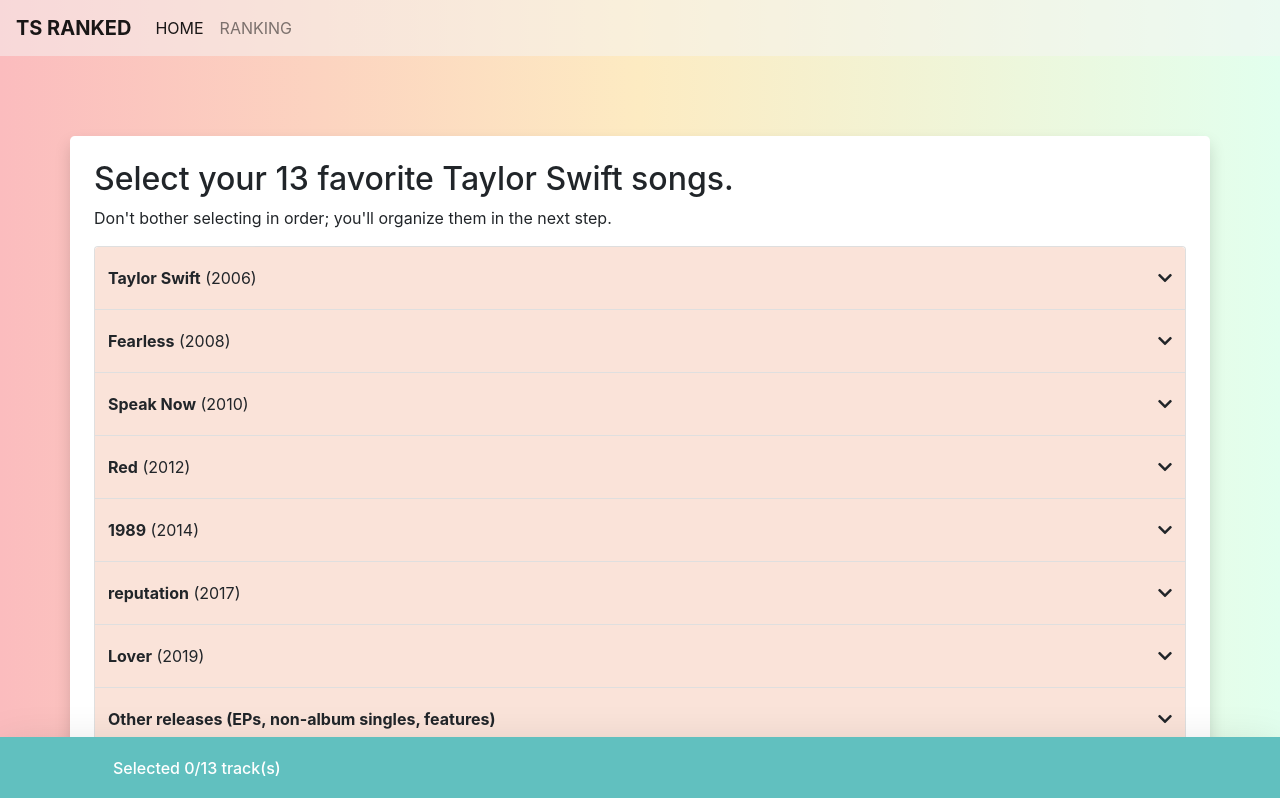
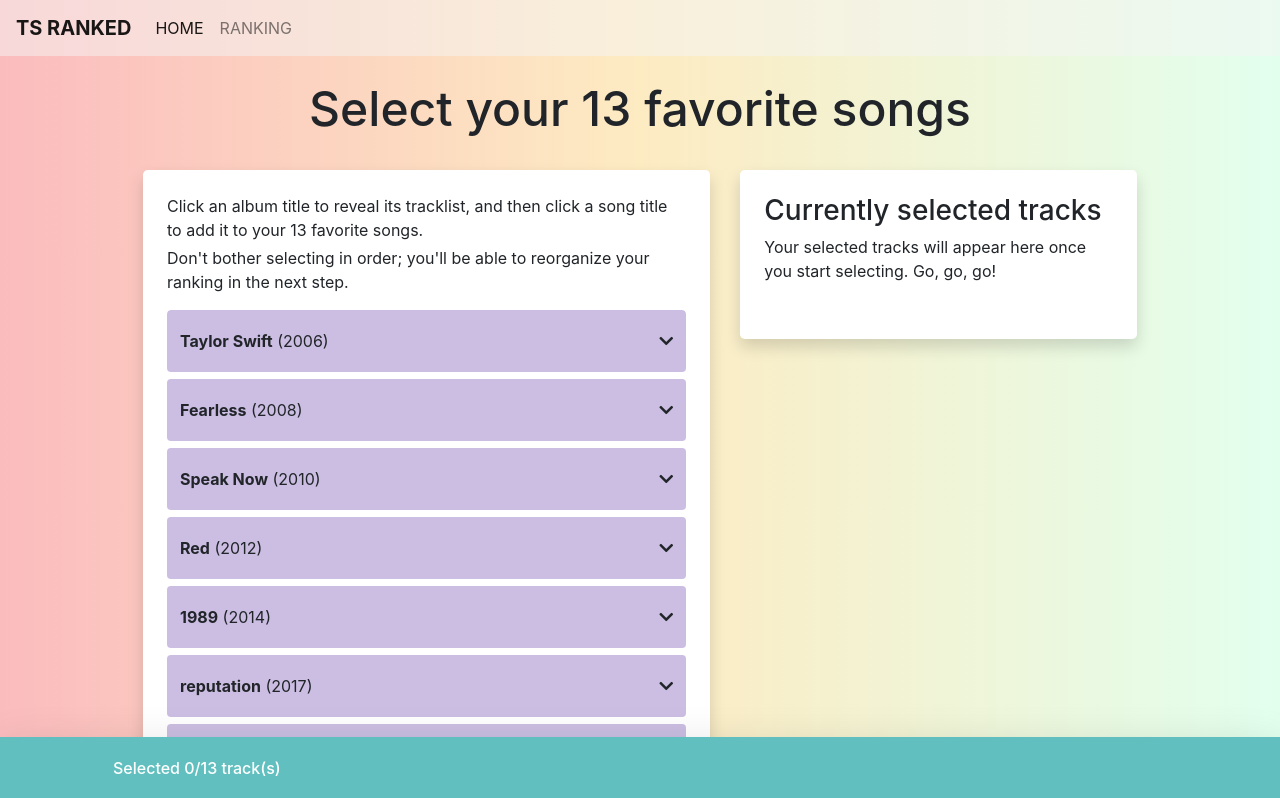
Before and after one commit to JRobsonJr/ts-ranked, a React (Create React App) app: page /select in a window 1280 px wide. Shown: the top 798 px of the page. Built offline with nearby package versions, Linux system fonts and the light colour scheme.

Commit message:
Refactor selection page and add selected tracks preview

```diff
--- a/src/components/selection-page/AlbumAccordion.css
+++ b/src/components/selection-page/AlbumAccordion.css
@@ -1,6 +1,14 @@
+.album-card {
+    background-color: transparent;
+    border: none;
+    padding-bottom: .5rem;
+}
+
 .card-header {
+    border: none;
     padding-left: 0;
     padding-right: 0;
+    border-radius: .25rem !important;
 }
 
 .list-group-item {
@@ -8,10 +16,10 @@
 }
 
 .selected-track, .selected-track:focus {
-    background: #ddf0f2;
+    background: #cbbee210;
 }
 
 .collapse-btn {
-    background: #fae3d9;
+    background: #cbbee2;
     color: black;
 }
--- a/src/components/selection-page/AlbumAccordion.js
+++ b/src/components/selection-page/AlbumAccordion.js
@@ -19,8 +19,11 @@
 };
 
 const AlbumCard = ({ album, handleClick, selectedTracks }) => (
-    <div className="card">
-        <div className="card-header collapse-btn" id={`heading-${album.id}`}>
+    <div className="card album-card">
+        <div
+            className="card-header collapse-btn"
+            id={`heading-${album.spotifyId}`}
+        >
             <AlbumCardCollapseButton album={album} />
         </div>
         <AlbumCardTrackList
@@ -36,9 +39,9 @@
         className="btn btn-block text-left"
         type="button"
         data-toggle="collapse"
-        data-target={`#collapse-${album.id}`}
+        data-target={`#collapse-${album.spotifyId}`}
         aria-expanded="true"
-        aria-controls={`collapse-${album.id}`}
+        aria-controls={`collapse-${album.spotifyId}`}
     >
         <b>{album.name}</b> {album.year ? `(${album.year})` : ''}{' '}
         <span className="float-right">
@@ -51,16 +54,16 @@
     const trackListItems = album.tracks.map(track => (
         <AlbumCardTrackListItem
             track={track}
-            selected={selectedTracks.includes(track.id)}
+            selected={selectedTracks.includes(track.spotifyId)}
             handleClick={handleClick}
         />
     ));
 
     return (
         <div
-            id={`collapse-${album.id}`}
+            id={`collapse-${album.spotifyId}`}
             className="collapse"
-            aria-labelledby={`heading-${album.id}`}
+            aria-labelledby={`heading-${album.spotifyId}`}
             data-parent="#album-accordion"
         >
             <div className="list-group list-group-flush">{trackListItems}</div>
@@ -74,7 +77,7 @@
         className={`list-group-item list-group-item-action ${
             selected ? 'selected-track' : ''
         }`}
-        onClick={() => handleClick(track.id)}
+        onClick={() => handleClick(track.spotifyId)}
     >
         {track.name}
         <span className="float-right">
--- /dev/null
+++ b/src/components/selection-page/SelectedTracksSection.js
@@ -0,0 +1,64 @@
+import React from 'react';
+
+import { getTrack } from '../../api/albums';
+
+const SelectedTracksSection = ({ tracks, handleClick }) => (
+    <div className="selection-page-section container shadow p-4 rounded-lg">
+        <h3>Currently selected tracks</h3>
+        {tracks.length > 0 ? (
+            <p>
+                Click the <i className="fas fa-times" /> icon to remove a track
+                from your selection.
+            </p>
+        ) : (
+            <p>
+                Your selected tracks will appear here once you start selecting.
+                Go, go, go!
+            </p>
+        )}
+        <TrackList tracks={tracks} handleClick={handleClick} />
+    </div>
+);
+
+const TrackList = ({ tracks, handleClick }) => {
+    const tableRows = tracks.map((track, index) => (
+        <TrackListTableRow
+            handleClick={handleClick}
+            trackId={track}
+            index={index}
+        />
+    ));
+
+    return (
+        <table className="table table-borderless table-alternate-colors">
+            <tbody>{tableRows}</tbody>
+        </table>
+    );
+};
+
+const TrackListTableRow = ({ trackId, index, handleClick }) => {
+    const { track, album } = getTrack(trackId);
+    return (
+        <tr>
+            <td width="1%">
+                <img
+                    src={album.imageUrl || track.imageUrl || ''}
+                    alt={album.name}
+                    className="album-image"
+                />
+            </td>
+            <td>{track.name}</td>
+            <td width="1%">
+                <button
+                    onClick={() => handleClick(track.spotifyId)}
+                    className="btn btn-block"
+                    type="button"
+                >
+                    <i className="fas fa-times" />
+                </button>
+            </td>
+        </tr>
+    );
+};
+
+export default SelectedTracksSection;
--- a/src/components/selection-page/SelectionPage.css
+++ b/src/components/selection-page/SelectionPage.css
@@ -1,5 +1,18 @@
 .selection-page {
-    margin-top: 5rem;
+    margin-right: auto;
+    margin-left: auto;
+    padding-right: 8rem;
+    padding-left: 8rem;
+}
+
+@media (max-width: 991.98px) {
+    .selection-page {
+        padding-right: .1rem;
+        padding-left: .1rem;
+    }
+}
+
+.selection-page-section {
     margin-bottom: 5rem;
     background-color: white;
 }
@@ -7,3 +20,7 @@
 .selected-tracks {
     padding: .375rem .75rem;
 }
+
+.selection-page-title {
+    font-size: 3rem;
+}
--- a/src/components/selection-page/SelectionPage.js
+++ b/src/components/selection-page/SelectionPage.js
@@ -1,9 +1,8 @@
 import React, { Component } from 'react';
-import { Link } from 'react-router-dom';
 
-import AlbumAccordion from './AlbumAccordion';
-
-import { albums } from '../../api/albums';
+import SelectedTracksSection from './SelectedTracksSection';
+import SelectionPageFooter from './SelectionPageFooter';
+import TrackSelectionSection from './TrackSelectionSection';
 
 import './SelectionPage.css';
 
@@ -34,42 +33,28 @@
         const { tracks } = this.state;
 
         return (
-            <div className="container selection-page shadow p-4 rounded-lg">
-                <h2>Select your 13 favorite Taylor Swift songs.</h2>
-                <p>
-                    Don't bother selecting in order; you'll organize them in the
-                    next step.
-                </p>
-                <AlbumAccordion
-                    albums={albums}
-                    handleClick={this.handleClick}
-                    selectedTracks={tracks}
-                />
-                <Footer tracksLength={tracks.length} />
+            <div className="selection-page row">
+                <div className="col-12">
+                    <h1 className="selection-page-title text-center px-2 py-4">
+                        Select your 13 favorite songs
+                    </h1>
+                </div>
+                <div className="col-lg-7">
+                    <TrackSelectionSection
+                        tracks={tracks}
+                        handleClick={this.handleClick}
+                    />
+                </div>
+                <div className="col-lg-5">
+                    <SelectedTracksSection
+                        tracks={tracks}
+                        handleClick={this.handleClick}
+                    />
+                </div>
+                <SelectionPageFooter tracksLength={tracks.length} />
             </div>
         );
     }
 }
 
-const Footer = ({ tracksLength }) => (
-    <div className="footer fixed-bottom shadow-lg">
-        <div className="container">
-            <div className="row p-3 justify-content-between text-center">
-                <div className="col-lg-auto align-self-center">
-                    <h6 className="mb-0 selected-tracks">
-                        Selected {tracksLength}/13 track(s)
-                    </h6>
-                </div>
-                <div className="col-lg-auto align-self-center">
-                    {tracksLength === 13 ? (
-                        <Link className="btn btn-footer" to="/order">
-                            PROCEED!
-                        </Link>
-                    ) : null}
-                </div>
-            </div>
-        </div>
-    </div>
-);
-
 export default SelectionPage;
--- /dev/null
+++ b/src/components/selection-page/SelectionPageFooter.js
@@ -0,0 +1,25 @@
+import React from 'react';
+import { Link } from 'react-router-dom';
+
+const SelectionPageFooter = ({ tracksLength }) => (
+    <div className="footer fixed-bottom shadow-lg">
+        <div className="container">
+            <div className="row p-3 justify-content-between text-center">
+                <div className="col-lg-auto align-self-center">
+                    <h6 className="mb-0 selected-tracks">
+                        Selected {tracksLength}/13 track(s)
+                    </h6>
+                </div>
+                <div className="col-lg-auto align-self-center">
+                    {tracksLength === 13 ? (
+                        <Link className="btn btn-footer" to="/order">
+                            PROCEED!
+                        </Link>
+                    ) : null}
+                </div>
+            </div>
+        </div>
+    </div>
+);
+
+export default SelectionPageFooter;
--- /dev/null
+++ b/src/components/selection-page/TrackSelectionSection.js
@@ -0,0 +1,25 @@
+import React from 'react';
+
+import AlbumAccordion from './AlbumAccordion';
+
+import { albums } from '../../api/albums';
+
+const TrackSelectionSection = ({ tracks, handleClick }) => (
+    <div className="selection-page-section container shadow p-4 rounded-lg">
+        <p className="mb-1">
+            Click an album title to reveal its tracklist, and then click a song
+            title to add it to your 13 favorite songs.
+        </p>
+        <p>
+            Don't bother selecting in order; you'll be able to reorganize your
+            ranking in the next step.
+        </p>
+        <AlbumAccordion
+            albums={albums}
+            handleClick={handleClick}
+            selectedTracks={tracks}
+        />
+    </div>
+);
+
+export default TrackSelectionSection;
```
